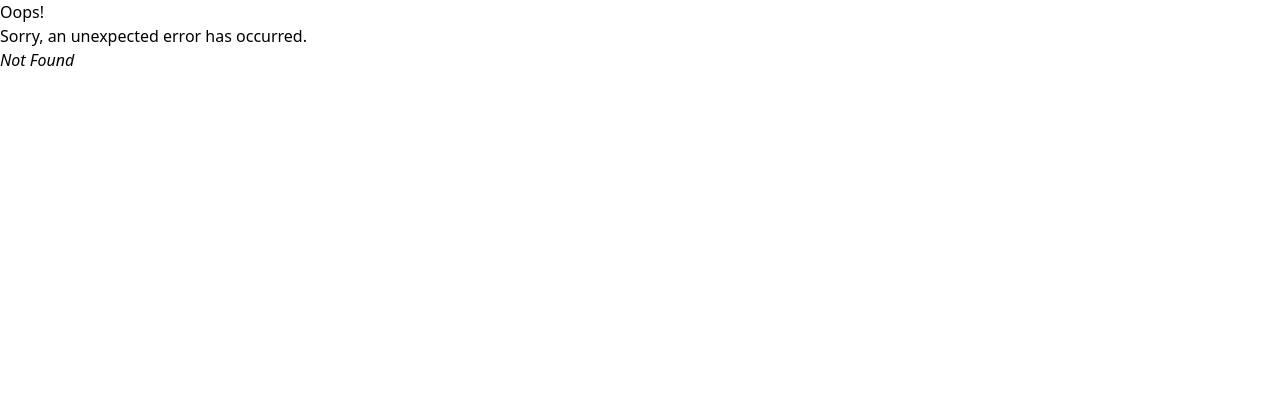
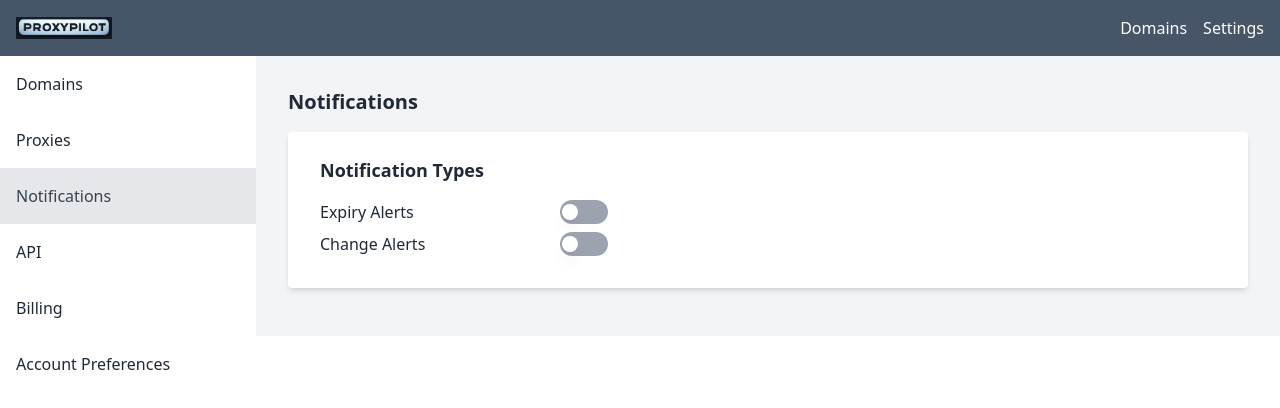
Before and after one commit to mahuzedada/proxy-pilot-ui, a React (Vite) app: page /notifications in a window 1280 px wide. Before the commit this address had no page. Shown: the top 408 px of the page. Built offline with nearby package versions, Linux system fonts and the light colour scheme.

Commit message:
feat: added ToggleField component and Notifications page

```diff
--- /dev/null
+++ b/src/components/utility/Fields/ToggleField.tsx
@@ -0,0 +1,45 @@
+import React from 'react';
+import { Switch } from '@headlessui/react';
+import formatFieldNameToLabel from './formatFieldNameToLabel';
+import { useController } from 'react-hook-form';
+
+type Props = {
+  name: string;
+  label?: string;
+  defaultValue?: boolean;
+} & React.InputHTMLAttributes<HTMLInputElement>;
+
+export default function ToggleField({
+  name,
+  label,
+  defaultValue = false,
+}: Props) {
+  const { field } = useController({
+    name,
+    defaultValue,
+  });
+  const labelText = label || formatFieldNameToLabel(name);
+
+  return (
+    <div className="flex gap-2 items-center justify-between w-72">
+      <label className="dark:text-gray-300 text-gray-800">{labelText}</label>
+      <Switch
+        checked={field.value}
+        onChange={field.onChange}
+        className={`${
+          field.value ? 'bg-indigo-500' : 'bg-gray-400 dark:bg-gray-600'
+        }
+          relative inline-flex h-6 w-12 shrink-0 cursor-pointer rounded-full border-2 border-transparent transition-colors duration-200 ease-in-out focus:outline-none focus-visible:ring-2 focus-visible:ring-offset-2
+           dark:border-gray-600 focus-visible:ring-white/75`}
+      >
+        <span className="sr-only">{labelText}</span>
+        <span
+          aria-hidden="true"
+          className={`${field.value ? 'translate-x-7' : 'translate-x-0'}
+            pointer-events-none inline-block h-4 w-4 transform rounded-full bg-white shadow-lg ring-0 transition duration-200 ease-in-out
+            my-auto`}
+        />
+      </Switch>
+    </div>
+  );
+}
--- a/src/main.tsx
+++ b/src/main.tsx
@@ -11,6 +11,7 @@ import ApiConfig from './pages/ApiConfig';
 import Billing from './pages/Billing';
 import DomainTracking from './pages/DomainTracking';
 import ProxyList from './pages/Proxy/ProxyList';
+import Notifications from './pages/Notifications';
 
 const router = createBrowserRouter([
   {
@@ -46,6 +47,10 @@ const router = createBrowserRouter([
         path: '/billing',
         element: <Billing />,
       },
+      {
+        path: '/notifications',
+        element: <Notifications />,
+      },
     ],
   },
 ]);
--- /dev/null
+++ b/src/pages/Notifications/NotificationTypes.tsx
@@ -0,0 +1,32 @@
+import ToggleField from '../../components/utility/Fields/ToggleField';
+import SettingsWrapper from '../../components/SettingsWrapper';
+import { useForm, FormProvider } from 'react-hook-form';
+
+export default function NotificationTypes() {
+  const form = useForm();
+  const {
+    handleSubmit,
+    formState: { dirtyFields },
+    reset,
+  } = form;
+
+  const onSubmit = (data: any) => {
+    console.log('Notification Types:', data);
+  };
+
+  return (
+    <SettingsWrapper
+      title="Notification Types"
+      isEdited={dirtyFields.expiry || dirtyFields.change}
+      onCancel={reset}
+      onSave={handleSubmit(onSubmit)}
+    >
+      <FormProvider {...form}>
+        <div className="flex flex-col gap-2">
+          <ToggleField name="expiry" label="Expiry Alerts" />
+          <ToggleField name="change" label="Change Alerts" />
+        </div>
+      </FormProvider>
+    </SettingsWrapper>
+  );
+}
--- /dev/null
+++ b/src/pages/Notifications/index.tsx
@@ -0,0 +1,10 @@
+import PageContainer from '../../components/PageContainer';
+import NotificationTypes from './NotificationTypes';
+
+export default function Notifications() {
+  return (
+    <PageContainer title="Notifications">
+      <NotificationTypes />
+    </PageContainer>
+  );
+}
```
